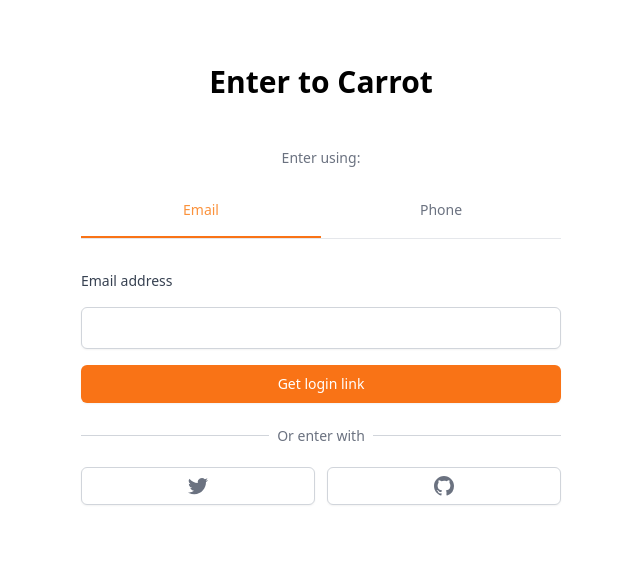
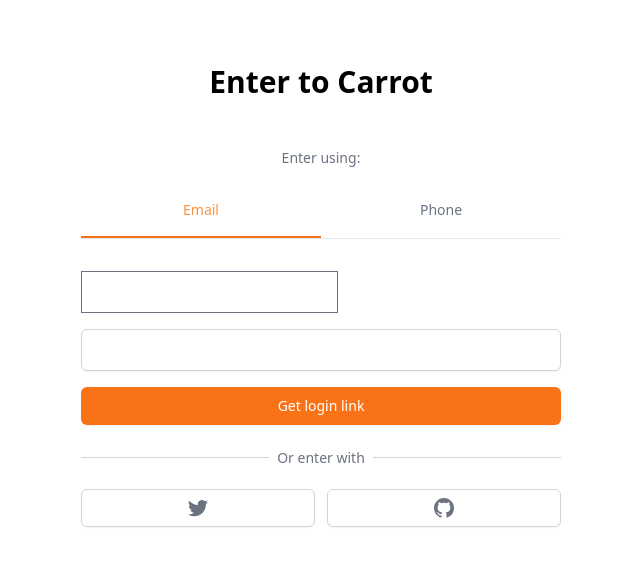
Before and after one commit to blkluv/next_carrot_market, a Next.js app: page /enter in a window 1280 px wide. Shown: the top 566 px of the page, without its empty margins (319-959 px from the left). Built offline with nearby package versions, Linux system fonts and the light colour scheme.

Commit message:
Update enter.tsx

```diff
--- a/src/pages/enter.tsx
+++ b/src/pages/enter.tsx
@@ -46,7 +46,9 @@ const Enter: NextPage = () => {
         </div>
         <form className="flex flex-col mt-8 space-y-4">
           <label htmlFor="input" className="text-sm font-medium text-gray-700">
-            {method === "email" ? "Email address" : null}
+            {method === "email" ? (
+              <input name="email" label="Email address" type="email" required />
+            ) : null}
             {method === "phone" ? "Phone number" : null}
           </label>
           <div className="mt-1">
```
